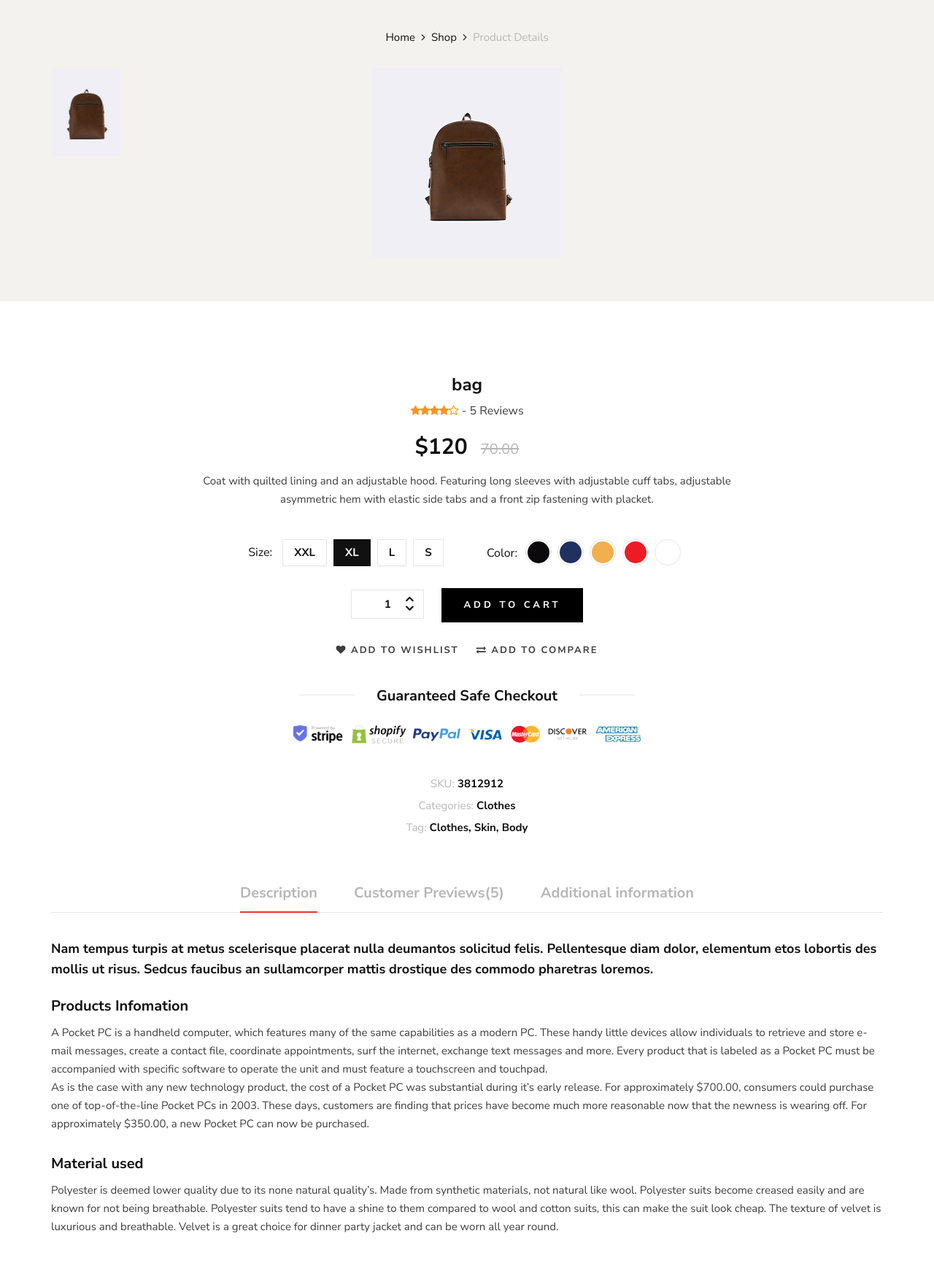
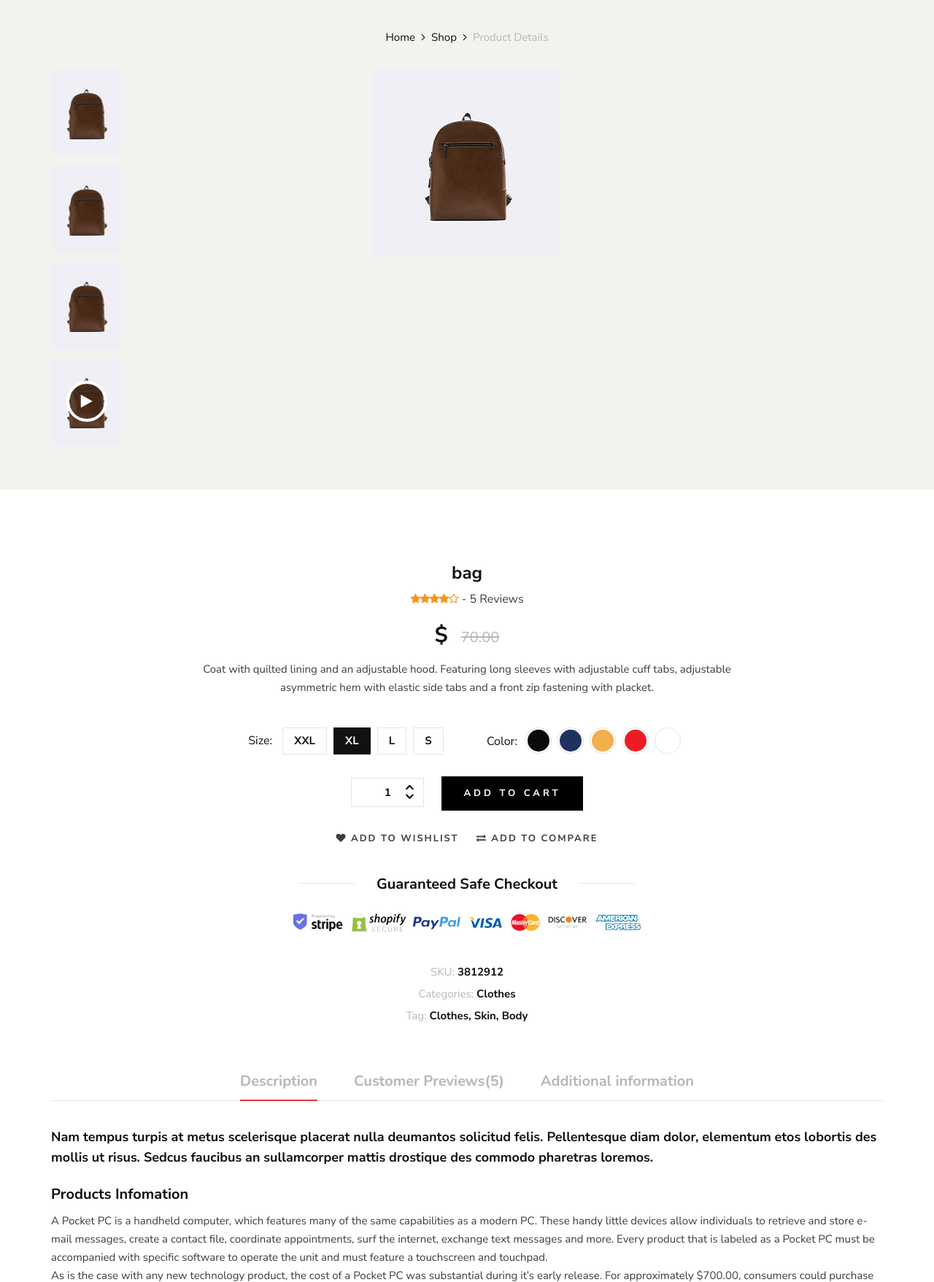
Before and after one commit to Mmy2000/E_Commerce3, a Django app: a page that uses store/templates/product/product_detail.html in a window 1280 px wide. Shown: the part 132-1889 px from the top of the page at 73% size. Run offline with Django 4.2, Linux system fonts and the light colour scheme; data comes from the database, SQL or seed files in the repository; some libraries are stand-ins or nearby versions.

Commit message:
create product detail page

```diff
--- a/store/templates/product/product_detail.html
+++ b/store/templates/product/product_detail.html
@@ -22,30 +22,50 @@
                                     </div>
                                 </a>
                             </li>
-                            {% for image in single_product.product_image.all %}
                             <li class="nav-item">
-                                <a class="nav-link active" target="mainImage" data-toggle="tab" href="{{image.image.url}}" role="tab">
-                                    <div class="product__thumb__pic set-bg" data-setbg="{{image.image.url}}">
+                                <a class="nav-link" data-toggle="tab" href="#tabs-2" role="tab">
+                                    <div class="product__thumb__pic set-bg" data-setbg="{{single_product.image.url}}">
                                     </div>
                                 </a>
                             </li>
-                            {% endfor %}
+                            <li class="nav-item">
+                                <a class="nav-link" data-toggle="tab" href="#tabs-3" role="tab">
+                                    <div class="product__thumb__pic set-bg" data-setbg="{{single_product.image.url}}">
+                                    </div>
+                                </a>
+                            </li>
+                            <li class="nav-item">
+                                <a class="nav-link" data-toggle="tab" href="#tabs-4" role="tab">
+                                    <div class="product__thumb__pic set-bg" data-setbg="{{single_product.image.url}}">
+                                        <i class="fa fa-play"></i>
+                                    </div>
+                                </a>
+                            </li>
                         </ul>
                     </div>
                     <div class="col-lg-6 col-md-9">
                         <div class="tab-content">
-                            <div class="tab-pane active" target="mainImage"  role="tabpanel">
+                            <div class="tab-pane active" id="tabs-1" role="tabpanel">
                                 <div class="product__details__pic__item">
                                     <img src="{{single_product.image.url}}" alt="">
                                 </div>
                             </div>
-                            {% for image in single_product.product_image.all %}
-                            <div class="tab-pane" target="mainImage"  role="tabpanel">
+                            <div class="tab-pane" id="tabs-2" role="tabpanel">
                                 <div class="product__details__pic__item">
-                                    <img src="{{image.image.url}}" alt="">
+                                    <img src="{{single_product.image.url}}" alt="">
                                 </div>
                             </div>
-                            {% endfor %}
+                            <div class="tab-pane" id="tabs-3" role="tabpanel">
+                                <div class="product__details__pic__item">
+                                    <img src="{{single_product.image.url}}" alt="">
+                                </div>
+                            </div>
+                            <div class="tab-pane" id="tabs-4" role="tabpanel">
+                                <div class="product__details__pic__item">
+                                    <img src="{{single_product.image.url}}" alt="">
+                                    <a href="https://www.youtube.com/watch?v=8PJ3_p7VqHw&list=RD8PJ3_p7VqHw&start_radio=1" class="video-popup"><i class="fa fa-play"></i></a>
+                                </div>
+                            </div>
                         </div>
                     </div>
                 </div>
@@ -65,7 +85,7 @@
                                 <i class="fa fa-star-o"></i>
                                 <span> - 5 Reviews</span>
                             </div>
-                            <h3>${{single_product.price}} <span>70.00</span></h3>
+                            <h3>${{single_product.}} <span>70.00</span></h3>
                             <p>Coat with quilted lining and an adjustable hood. Featuring long sleeves with adjustable
                                 cuff tabs, adjustable asymmetric hem with elastic side tabs and a front zip fastening
                             with placket.</p>
```
